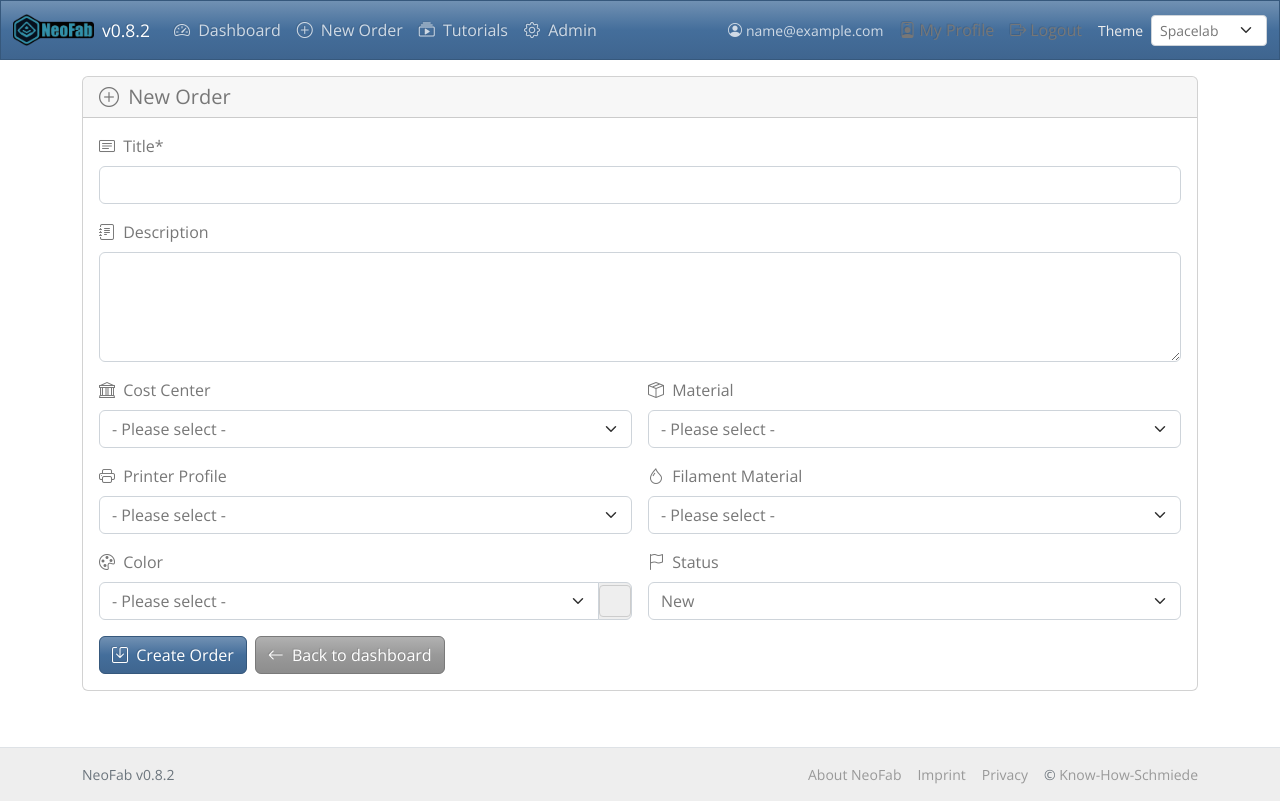
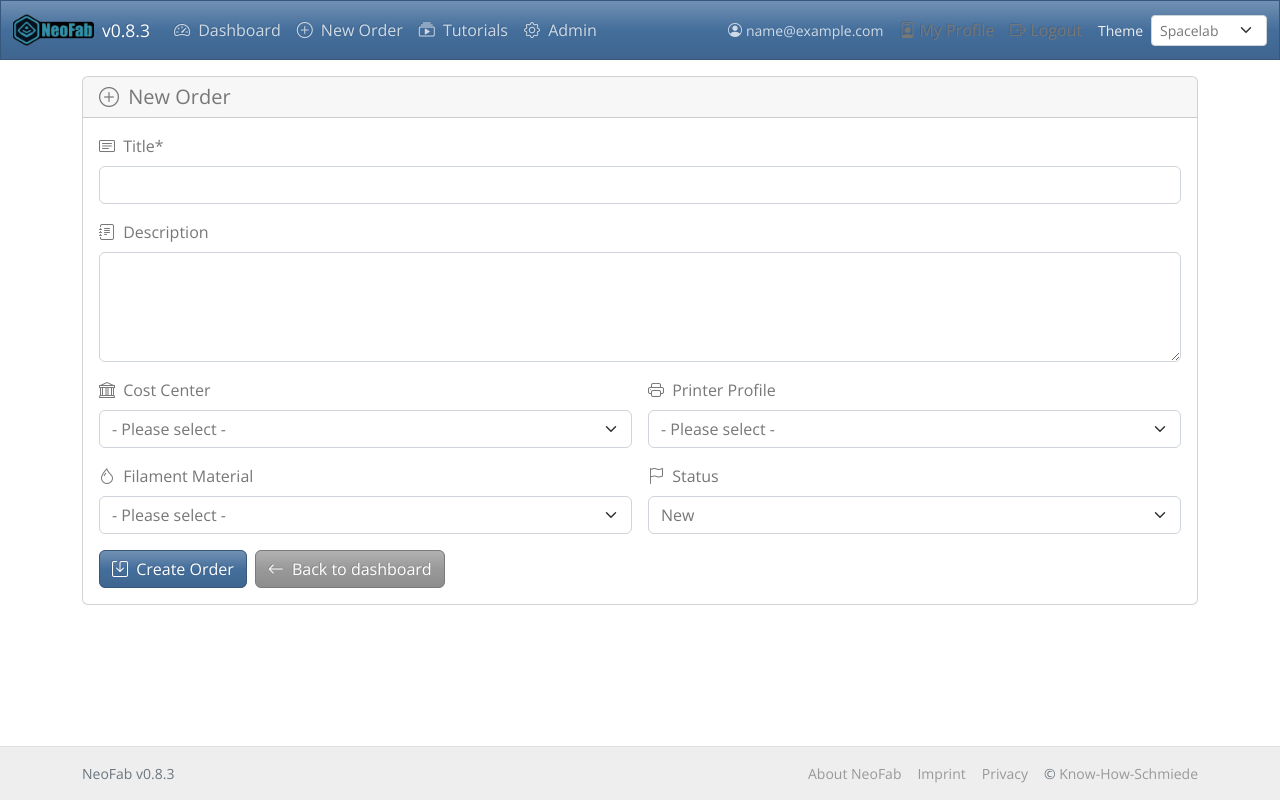
Before and after one commit to know-how-schmiede/NeoFab, a Flask app: page /orders/new in a window 1280 px wide. Run offline with Flask 3, Linux system fonts and the light colour scheme; a user stored in the database is signed in; tables that the repository leaves empty hold one stand-in row (values such as "Sample post"); some libraries are stand-ins or nearby versions.

Commit message:
Store material/color per file (3D model)
Move material and color from the order level to each OrderFile (3D model). Add material_id to OrderFile model and relationship; update DB migration logic to create the column(s) and backfill values from existing orders. Remove order-level material/color from forms, contexts and PDFs; add per-file material/color fields to new-order and order-detail templates, edit modal, PDF output and related JS. Add i18n keys for file material label, bump app version to 0.8.3 and document the change in the timeline.

```diff
--- a/i18n/de.json
+++ b/i18n/de.json
@@ -229,6 +229,7 @@
   "files_preview_note_label": "Bemerkung",
   "files_preview_note_empty": "Keine Bemerkung vorhanden.",
   "files_preview_hint": "Nur zur Information, ggf. nicht druckrelevant.",
+  "files_material_label": "Material",
   "files_color_label": "Farbe",
   "files_color_none": "Keine Farbe",
   "files_color_saving": "Speichern...",
--- a/i18n/en.json
+++ b/i18n/en.json
@@ -241,6 +241,7 @@
   "files_preview_note_label": "Note",
   "files_preview_note_empty": "No note provided.",
   "files_preview_hint": "For reference only; may not be print-relevant.",
+  "files_material_label": "Material",
   "files_color_label": "Color",
   "files_color_none": "No color",
   "files_color_saving": "Saving...",
--- a/i18n/fr.json
+++ b/i18n/fr.json
@@ -229,6 +229,7 @@
   "files_preview_note_label": "Remarque",
   "files_preview_note_empty": "Aucune remarque.",
   "files_preview_hint": "Pour information uniquement, peut ne pas être pertinent pour l'impression.",
+  "files_material_label": "Matériau",
   "files_color_label": "Couleur",
   "files_color_none": "Aucune couleur",
   "files_color_saving": "Enregistrement...",
--- a/neofab/app.py
+++ b/neofab/app.py
@@ -328,10 +328,13 @@ def ensure_order_file_columns():
             for row in db.session.execute(text("PRAGMA table_info(order_files)"))
         }
         statements = []
+        should_migrate_order_file_defaults = "material_id" not in cols
         if "note" not in cols:
             statements.append("ALTER TABLE order_files ADD COLUMN note VARCHAR(255)")
         if "quantity" not in cols:
             statements.append("ALTER TABLE order_files ADD COLUMN quantity INTEGER NOT NULL DEFAULT 1")
+        if "material_id" not in cols:
+            statements.append("ALTER TABLE order_files ADD COLUMN material_id INTEGER")
         if "color_id" not in cols:
             statements.append("ALTER TABLE order_files ADD COLUMN color_id INTEGER")
         if "thumb_sm_path" not in cols:
@@ -347,6 +350,33 @@ def ensure_order_file_columns():
             db.session.execute(text(stmt))
         if statements:
             db.session.commit()
+        if should_migrate_order_file_defaults:
+            order_cols = {
+                row[1]
+                for row in db.session.execute(text("PRAGMA table_info(orders)"))
+            }
+            if "material_id" in order_cols:
+                db.session.execute(text("""
+                    UPDATE order_files
+                    SET material_id = (
+                        SELECT orders.material_id
+                        FROM orders
+                        WHERE orders.id = order_files.order_id
+                    )
+                    WHERE material_id IS NULL
+                """))
+            if "color_id" in order_cols:
+                db.session.execute(text("""
+                    UPDATE order_files
+                    SET color_id = (
+                        SELECT orders.color_id
+                        FROM orders
+                        WHERE orders.id = order_files.order_id
+                    )
+                    WHERE color_id IS NULL
+                """))
+            if "material_id" in order_cols or "color_id" in order_cols:
+                db.session.commit()
     except Exception:
         app.logger.exception("Failed to ensure order_files columns exist")
 
@@ -1818,8 +1848,6 @@ def new_order():
     ensure_order_estimation_columns()
     ensure_order_archive_columns()
 
-    materials = Material.query.order_by(Material.name.asc()).all()
-    colors = Color.query.order_by(Color.name.asc()).all()
     cost_centers = CostCenter.query.order_by(CostCenter.name.asc()).all()
     printer_profiles = PrinterProfile.query.filter_by(active=True).order_by(PrinterProfile.name.asc()).all()
     filament_materials = FilamentMaterial.query.filter_by(active=True).order_by(FilamentMaterial.name.asc()).all()
@@ -1859,9 +1887,7 @@ def new_order():
             status = "new"
         # ------------------------
 
-        # Material / Farbe / Kostenstelle / Druckerprofil / Filament (optional)
-        material_id = request.form.get("material_id") or None
-        color_id = request.form.get("color_id") or None
+        # Kostenstelle / Druckerprofil / Filament (optional)
         cost_center_id = request.form.get("cost_center_id") or None
         printer_profile_id = request.form.get("printer_profile_id") or None
         filament_material_id = request.form.get("filament_material_id") or None
@@ -1898,8 +1924,6 @@ def new_order():
                 "orders_new.html",
                 form_token=form_token,
                 order_statuses=status_context["order_statuses"],
-                materials=materials,
-                colors=colors,
                 cost_centers=cost_centers,
                 printer_profiles=printer_profiles,
                 filament_materials=filament_materials,
@@ -1933,18 +1957,17 @@ def new_order():
             entry = model.query.filter_by(id=raw_int, active=True).first()
             return entry.id if entry else None
 
+        def _select_id(model, raw_id):
+            if not raw_id:
+                return None
+            try:
+                raw_int = int(raw_id)
+            except ValueError:
+                return None
+            entry = model.query.get(raw_int)
+            return entry.id if entry else None
+
         # Nur sinnvolle IDs setzen
-        if material_id:
-            try:
-                order.material_id = int(material_id)
-            except ValueError:
-                pass
-
-        if color_id:
-            try:
-                order.color_id = int(color_id)
-            except ValueError:
-                pass
         if cost_center_id:
             try:
                 order.cost_center_id = int(cost_center_id)
@@ -1964,8 +1987,6 @@ def new_order():
                 "title": order.title,
                 "status": order.status,
                 "cost_center_id": order.cost_center_id,
-                "material_id": order.material_id,
-                "color_id": order.color_id,
             },
         )
 
@@ -1994,6 +2015,8 @@ def new_order():
                     original_name=original_name,
                     stored_name="",
                     file_type=ext,
+                    material_id=_select_id(Material, request.form.get("file_material_id")),
+                    color_id=_select_id(Color, request.form.get("file_color_id")),
                 )
                 db.session.add(order_file)
                 db.session.flush()  # gibt uns eine ID, ohne zu committen
@@ -2031,6 +2054,8 @@ def new_order():
                         "stored_name": order_file.stored_name,
                         "file_type": order_file.file_type,
                         "filesize": order_file.filesize,
+                        "material_id": order_file.material_id,
+                        "color_id": order_file.color_id,
                     },
                 )
 
@@ -2043,7 +2068,6 @@ def new_order():
         app.logger.debug(
             f"[new_order] Created order id={order.id}, title={order.title!r}, "
             f"status={order.status!r}, user={current_user.email}, "
-            f"material_id={order.material_id}, color_id={order.color_id}, "
             f"printer_profile_id={order.printer_profile_id}, filament_material_id={order.filament_material_id}"
         )
 
@@ -2058,8 +2082,6 @@ def new_order():
         "orders_new.html",
         form_token=form_token,
         order_statuses=status_context["order_statuses"],
-        materials=materials,
-        colors=colors,
         cost_centers=cost_centers,
         printer_profiles=printer_profiles,
         filament_materials=filament_materials,
@@ -2135,28 +2157,10 @@ def order_detail(order_id):
                 order.title = title
                 order.description = description or None
 
-                # Material / Farbe / Kostenstelle aktualisieren (f├╝r alle Rollen erlaubt)
-                material_id = request.form.get("material_id") or None
-                color_id = request.form.get("color_id") or None
+                # Kostenstelle aktualisieren (f├╝r alle Rollen erlaubt)
                 cost_center_id = request.form.get("cost_center_id") or None
                 current_printer_profile_id = order.printer_profile_id
                 current_filament_material_id = order.filament_material_id
-
-                if material_id:
-                    try:
-                        order.material_id = int(material_id)
-                    except ValueError:
-                        order.material_id = None
-                else:
-                    order.material_id = None
-
-                if color_id:
-                    try:
-                        order.color_id = int(color_id)
-                    except ValueError:
-                        order.color_id = None
-                else:
-                    order.color_id = None
 
                 if cost_center_id:
                     try:
@@ -2307,6 +2311,8 @@ def order_detail(order_id):
         elif action == "upload_file":
             file = request.files.get("model_file")
             file_note = request.form.get("file_note", "").strip() or None
+            file_material_id = request.form.get("file_material_id") or None
+            file_color_id = request.form.get("file_color_id") or None
             file_quantity_raw = request.form.get("file_quantity", "").strip()
             try:
                 file_quantity = max(1, int(file_quantity_raw or "1"))
@@ -2337,6 +2343,20 @@ def order_detail(order_id):
                 note=file_note,
                 quantity=file_quantity,
             )
+            if file_material_id:
+                try:
+                    material_id_int = int(file_material_id)
+                    if Material.query.get(material_id_int):
+                        order_file.material_id = material_id_int
+                except ValueError:
+                    pass
+            if file_color_id:
+                try:
+                    color_id_int = int(file_color_id)
+                    if Color.query.get(color_id_int):
+                        order_file.color_id = color_id_int
+                except ValueError:
+                    pass
             db.session.add(order_file)
             db.session.flush()  # gibt eine ID ohne Commit
 
@@ -2372,6 +2392,8 @@ def order_detail(order_id):
                     "file_type": order_file.file_type,
                     "filesize": order_file.filesize,
                     "quantity": order_file.quantity,
+                    "material_id": order_file.material_id,
+                    "color_id": order_file.color_id,
                 },
             )
 
@@ -2405,6 +2427,8 @@ def order_detail(order_id):
 
             file_note_raw = request.form.get("file_note", "").strip()
             file_note = file_note_raw[:255] if file_note_raw else None
+            file_material_id = request.form.get("file_material_id") or None
+            file_color_id = request.form.get("file_color_id") or None
             file_quantity_raw = request.form.get("file_quantity", "").strip()
             try:
                 file_quantity = max(1, int(file_quantity_raw or "1"))
@@ -2413,10 +2437,26 @@ def order_detail(order_id):
 
             order_file.note = file_note
             order_file.quantity = file_quantity
+            order_file.material_id = None
+            if file_material_id:
+                try:
+                    material_id_int = int(file_material_id)
+                    if Material.query.get(material_id_int):
+                        order_file.material_id = material_id_int
+                except ValueError:
+                    pass
+            order_file.color_id = None
+            if file_color_id:
+                try:
+                    color_id_int = int(file_color_id)
+                    if Color.query.get(color_id_int):
+                        order_file.color_id = color_id_int
+                except ValueError:
+                    pass
             db.session.commit()
 
             flash(trans("flash_file_updated"), "success")
-            return redirect(url_for("order_detail", order_id=order.id))
+            return order_detail_redirect("files")
 
         # --- 5) Projektbild hochladen --------------------------------------
         elif action == "upload_image":
@@ -2960,7 +3000,7 @@ def order_detail(order_id):
     status_context = get_status_context(inject_globals().get("t"))
     app.logger.debug(
         f"[order_detail] Render detail for order {order.id}: status={order.status!r}, "
-        f"messages_count={len(messages)}, material_id={order.material_id}, color_id={order.color_id}"
+        f"messages_count={len(messages)}, files_count={len(order.files)}"
     )
     return render_template(
         "order_detail.html",
@@ -3671,8 +3711,6 @@ def build_order_context(order, translator) -> dict:
             "address": order.user.address if order.user else "",
             "position": order.user.position if order.user else "",
             "study_program": order.user.study_program if order.user else "",
-            "material": order.material.name if order.material else "",
-            "color": order.color.name if order.color else "",
             "cost_center": order.cost_center.name if order.cost_center else "",
             "created_at": fmt_dt(order.created_at),
             "updated_at": fmt_dt(order.updated_at),
@@ -3706,6 +3744,8 @@ def build_order_context(order, translator) -> dict:
                 "uploaded_at": fmt_dt(f.uploaded_at),
                 "note": f.note or "",
                 "quantity": f.quantity or 1,
+                "material": f.material.name if f.material else "",
+                "color": f.color.name if f.color else "",
                 "thumb_data_uri": model_thumb_data_uri(f),
             }
             for f in order.files
@@ -3784,8 +3824,6 @@ def _build_order_pdf(order, translator) -> bytes:
     add(translator("order_title_label"), order.title)
     add(translator("order_status_label"), status_labels.get(order.status, order.status))
     add(translator("order_owner_label"), order.user.email if order.user else "")
-    add(translator("order_material_label"), order.material.name if order.material else "")
-    add(translator("order_color_label"), order.color.name if order.color else "")
     add(translator("order_cost_center_label"), order.cost_center.name if order.cost_center else "")
     add(translator("order_created_label"), order.created_at.strftime("%Y-%m-%d %H:%M") if order.created_at else "")
     add(translator("order_updated_label"), order.updated_at.strftime("%Y-%m-%d %H:%M") if order.updated_at else "")
@@ -3823,6 +3861,10 @@ def _build_order_pdf(order, translator) -> bytes:
             parts.append(f.file_type.upper())
         qty = f.quantity or 1
         parts.append(f"qty {qty}")
+        if f.material:
+            parts.append(f"{translator('files_material_label')}: {f.material.name}")
+        if f.color:
+            parts.append(f"{translator('files_color_label')}: {f.color.name}")
         if f.note:
             parts.append(f.note)
         add(f"ÔÇó {f.original_name}", " | ".join(parts))
--- a/neofab/models.py
+++ b/neofab/models.py
@@ -205,6 +205,7 @@ class OrderFile(db.Model):
 
     # Metadaten
     file_type = db.Column(db.String(20))   # z.B. 'stl' oder '3mf'
+    material_id = db.Column(db.Integer, db.ForeignKey("materials.id"))
     color_id = db.Column(db.Integer, db.ForeignKey("colors.id"))
     filesize = db.Column(db.Integer)       # in Bytes
     note = db.Column(db.String(255))       # Bemerkung zum Modell
@@ -217,6 +218,7 @@ class OrderFile(db.Model):
 
     # Beziehung zurück zum Order
     order = db.relationship("Order", back_populates="files")
+    material = db.relationship("Material")
     color = db.relationship("Color")
 
 
--- a/neofab/templates/orders_new.html
+++ b/neofab/templates/orders_new.html
@@ -65,24 +65,6 @@
           </select>
         </div>
 
-        <!-- Material -->
-        <div class="col-md-6">
-          <label for="material_id" class="form-label">
-            <i class="bi bi-box-seam me-1"></i>
-            {{ t("new_order_material_label") }}
-          </label>
-          <select
-            id="material_id"
-            name="material_id"
-            class="form-select"
-          >
-            <option value="">{{ t("select_placeholder") }}</option>
-            {% for m in materials %}
-              <option value="{{ m.id }}">{{ m.name }}</option>
-            {% endfor %}
-          </select>
-        </div>
-
         <!-- Printer Profile -->
         <div class="col-md-6">
           <label for="printer_profile_id" class="form-label">
@@ -117,36 +99,6 @@
               <option value="{{ f.id }}">{{ f.name }}</option>
             {% endfor %}
           </select>
-        </div>
-
-        <!-- Color mit Vorschau -->
-        <div class="col-md-6">
-          <label for="color_id" class="form-label">
-            <i class="bi bi-palette me-1"></i>
-            {{ t("new_order_color_label") }}
-          </label>
-          <div class="input-group">
-            <select
-              id="color_id"
-              name="color_id"
-              class="form-select"
-              onchange="updateColorPreview()"
-            >
-              <option value="">{{ t("select_placeholder") }}</option>
-              {% for c in colors %}
-                <option value="{{ c.id }}"
-                        data-hex="{{ c.hex_code if c.hex_code else '' }}">
-                  {{ c.name }}{% if c.hex_code %} ({{ c.hex_code }}){% endif %}
-                </option>
-              {% endfor %}
-            </select>
-            <span class="input-group-text p-0">
-              <div id="colorPreview"
-                   style="width: 32px; height: 32px; border-radius: 4px;
-                          border: 1px solid #ccc; background-color: transparent;">
-              </div>
-            </span>
-          </div>
         </div>
 
         {% if current_user.role == 'admin' %}
@@ -190,24 +142,6 @@
 
 {% block scripts %}
 <script>
-function updateColorPreview() {
-  const select = document.getElementById("color_id");
-  const preview = document.getElementById("colorPreview");
-
-  if (!select || !preview) return;
-
-  const selected = select.options[select.selectedIndex];
-  const hex = selected.getAttribute("data-hex");
-
-  if (hex && /^#([0-9A-Fa-f]{6})$/.test(hex)) {
-    preview.style.backgroundColor = hex;
-    preview.style.border = "1px solid #ccc";
-  } else {
-    preview.style.backgroundColor = "transparent";
-    preview.style.border = "1px solid #ccc";
-  }
-}
-
 document.addEventListener("DOMContentLoaded", function() {
   document.querySelectorAll("[data-single-submit-form]").forEach((form) => {
     form.addEventListener("submit", function(event) {
--- a/neofab/version.py
+++ b/neofab/version.py
@@ -1,2 +1,2 @@
 # version.py
-APP_VERSION = "0.8.2"
+APP_VERSION = "0.8.3"
```
Also changed, not shown: doku/Version_Timeline.md (+6 -0 lines), doku/pdf_template.html (+3 -11 lines), neofab/templates/order_detail.html (+56 -80 lines).
